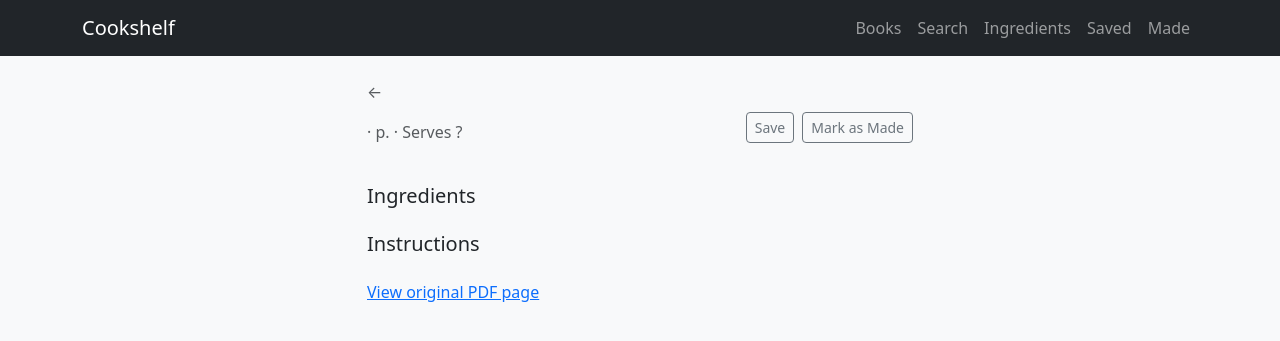
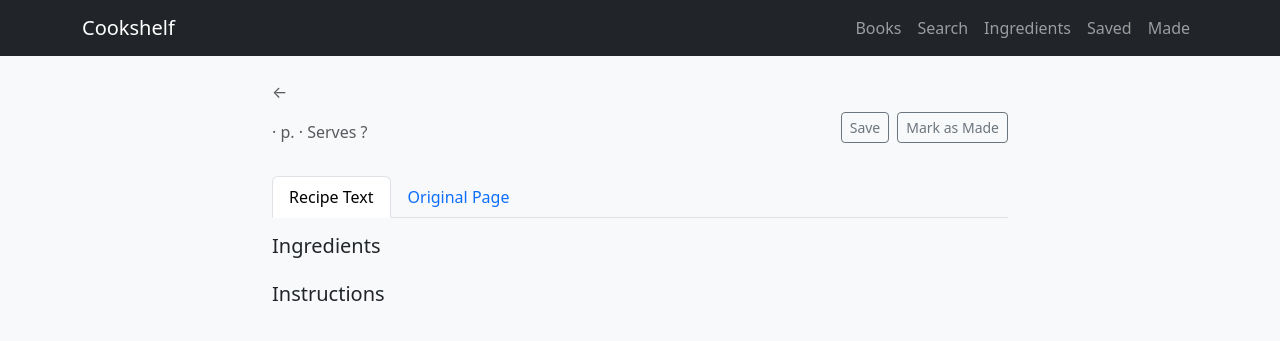
Before and after one commit to superversivesf/cookshelf, a FastAPI app: template src/cooksLibrary/web/templates/recipe.html in a window 1280 px wide. Shown: the top 341 px of the page. Run offline with FastAPI, Linux system fonts and the light colour scheme; the template is opened without the code that fills it, so the values that code supplies are empty; some libraries are stand-ins or nearby versions.

Commit message:
feat: add tab toggle between recipe text and original PDF page
Both structured and fallback recipe views now have tabs to switch
between the parsed text and the original PDF page image. PDF page images
load lazily. Wider container (col-md-10 col-lg-8) for better readability.

```diff
--- a/src/cooksLibrary/web/templates/recipe.html
+++ b/src/cooksLibrary/web/templates/recipe.html
@@ -2,7 +2,7 @@
 {% block title %}{{ recipe.title }} - Cookshelf{% endblock %}
 {% block content %}
 <div class="row justify-content-center">
-    <div class="col-12 col-md-8 col-lg-6">
+    <div class="col-12 col-md-10 col-lg-8">
         <a href="/books/{{ book.slug }}" class="text-muted text-decoration-none">&larr; {{ book.title }}</a>
         <div class="d-flex justify-content-between align-items-start mt-2 mb-3">
             <div>
@@ -17,7 +17,18 @@
         {% if recipe.description %}
         <p class="text-secondary mb-4">{{ recipe.description }}</p>
         {% endif %}
-        <h2 class="h5 mt-4 mb-2">Ingredients</h2>
+
+        <ul class="nav nav-tabs mb-3" role="tablist">
+            <li class="nav-item" role="presentation">
+                <button class="nav-link active" data-bs-toggle="tab" data-bs-target="#text-view" type="button">Recipe Text</button>
+            </li>
+            <li class="nav-item" role="presentation">
+                <button class="nav-link" data-bs-toggle="tab" data-bs-target="#pdf-view" type="button">Original Page</button>
+            </li>
+        </ul>
+        <div class="tab-content">
+            <div class="tab-pane fade show active" id="text-view" role="tabpanel">
+                <h2 class="h5 mt-2 mb-2">Ingredients</h2>
                 {% set sections = {} %}
                 {% for ing in recipe.ingredients %}
                     {% set _ = sections.update({ing.section: sections.get(ing.section, []) + [ing]}) %}
@@ -35,10 +46,17 @@
                 {% endfor %}
                 <h2 class="h5 mt-4 mb-2">Instructions</h2>
                 <p class="text-body" style="white-space: pre-line;">{{ recipe.instructions }}</p>
-        <p class="mt-4">
-            <a href="/books/{{ book.slug }}/page/{{ recipe.page_start }}" target="_blank"
-               class="link-primary">View original PDF page</a>
-        </p>
+            </div>
+            <div class="tab-pane fade" id="pdf-view" role="tabpanel">
+                {% if recipe.page_end and recipe.page_end > recipe.page_start %}
+                    {% for p in range(recipe.page_start, recipe.page_end + 1) %}
+                    <img src="/books/{{ book.slug }}/page/{{ p }}" alt="Page {{ p }}" class="img-fluid rounded mb-3 shadow-sm" loading="lazy">
+                    {% endfor %}
+                {% else %}
+                <img src="/books/{{ book.slug }}/page/{{ recipe.page_start }}" alt="Page {{ recipe.page_start }}" class="img-fluid rounded shadow-sm" loading="lazy">
+                {% endif %}
+            </div>
+        </div>
     </div>
 </div>
 {% endblock %}
```
Also changed, not shown: src/cooksLibrary/web/templates/recipe_fallback.html (+43 -15 lines). Lines whose indentation alone changed are shown as unchanged.
